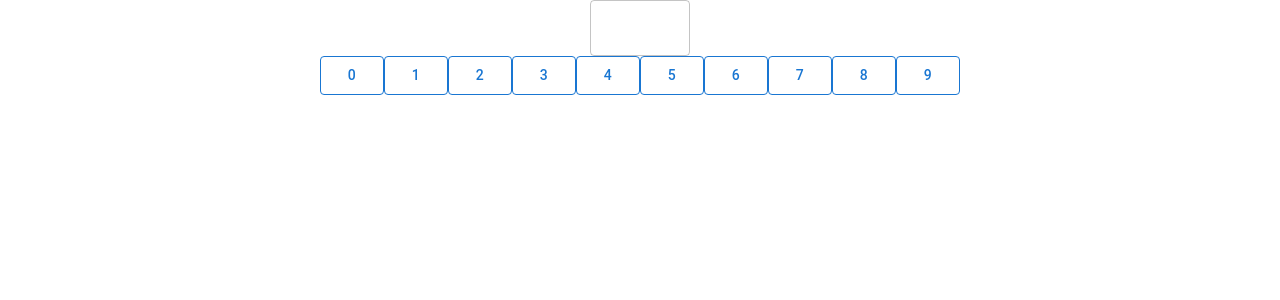
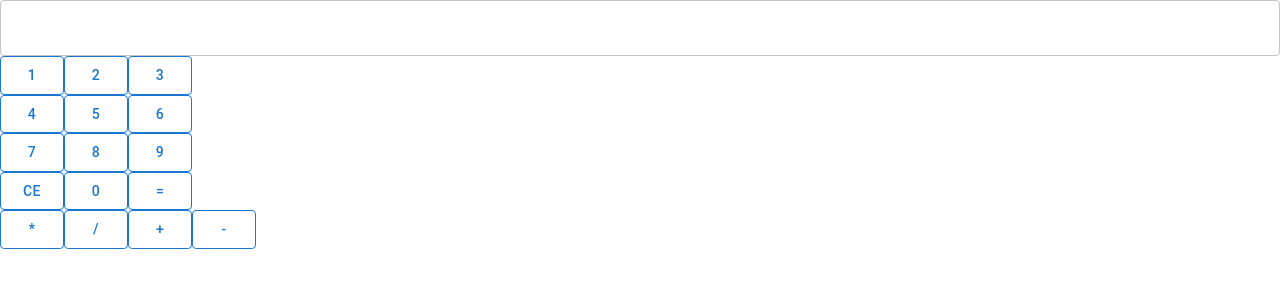
Before and after one commit to Shozis/react, a React (Create React App) app: page /calculator in a window 1280 px wide. Shown: the top 300 px of the page. Built offline with nearby package versions, Linux system fonts and the light colour scheme.

Commit message:
almost done

```diff
--- a/src/components/BtnCalculate.tsx
+++ b/src/components/BtnCalculate.tsx
@@ -2,49 +2,25 @@ import { Box, Button, TextField } from "@mui/material";
 
 
 interface BtnCalculateProps {
-    back: (value: number) => void
+    back: (value: string) => void
+    value: string;
 }
 
 
 
 const BtnCalculate = (props: BtnCalculateProps) => {
-    const name = (value: number) => {
-        props.back(value);
-    }
-    const arr = [];
-
-    for (let i = 0; i <= 9; i++) {
-        arr[i] = i
+    const nameBtn = () => {
+        props.back(props.value);
     }
 
+    return <Button sx={{
+        width: 10,
+        border: 1
+    }}
+        onClick={nameBtn} >
+            {props.value}
+        </Button>
 
-    return <Box
-        sx={{
-            margin: '0 auto',
-            width: 100,
-        }}
-    >
-        <TextField sx={{
-            width: 100,
-        }}></TextField>
-        <Box sx={{
-
-            display: 'flex',
-            justifyContent: 'center'
-        }}>
-            {arr.map((arr, key) => (
-                <Button sx={{
-                    border: 1
-                }}
-                    onClick={() => name(key)}
-                    key={key}
-                >
-                    {arr}
-                </Button>
-            ))}
-        </Box>
-    </Box>
 }
 
-
 export default BtnCalculate;
--- a/src/pages/Calculator.tsx
+++ b/src/pages/Calculator.tsx
@@ -1,7 +1,6 @@
-
 import React from "react";
 import BtnCalculate from "../components/BtnCalculate";
-import { Box } from "@mui/material";
+import { Box, TextField } from "@mui/material";
 
 
 
@@ -9,16 +8,118 @@ const Calculator = () => {
 
     const [counter, setCounter] = React.useState(" ");
 
-    const logic = (value: number) => {
+    const logic = (value: string) => {
         setCounter(counter + value.toString())
     }
 
-    return <Box>
-        <BtnCalculate
-            back={logic}
-        />
-        {counter}
+    const ce = () => {
+        setCounter("");
+    }
+
+    const result = () => {
+        const nums = counter.split(" ")
+        console.log(nums);
+        for (let i = 0; i < nums.length; i++) {
+            if(nums[i] % 2 === 0) {
+
+            }
+        }
+    }
+
+
+
+
+    return <Box sx={{
+
+    }}>
+        <TextField sx={{
+            display: 'flex',
+            justifyContent: 'center'
+        }} value={counter}></TextField>
+        <Box sx={{
+            display: 'flex',
+            justifyContent: 'center',
+            flexDirection: 'column',
+            width: 200
+        }}>
+            <Box sx={{
+            }}>
+                <BtnCalculate
+                    value="1"
+                    back={logic}
+                />
+                <BtnCalculate
+                    value="2"
+                    back={logic}
+                />
+                <BtnCalculate
+                    value="3"
+                    back={logic}
+                />
+            </Box>
+            <Box>
+                <BtnCalculate
+                    value="4"
+                    back={logic}
+                />
+                <BtnCalculate
+                    value="5"
+                    back={logic}
+                />
+                <BtnCalculate
+                    value="6"
+                    back={logic}
+                />
+            </Box>
+            <Box>
+                <BtnCalculate
+                    value="7"
+                    back={logic}
+                />
+                <BtnCalculate
+                    value="8"
+                    back={logic}
+                />
+                <BtnCalculate
+                    value="9"
+                    back={logic}
+                />
+            </Box>
+            <Box>
+                <BtnCalculate
+                    value="ce"
+                    back={ce}
+                />
+                <BtnCalculate
+                    value="0"
+                    back={logic}
+                />
+                <BtnCalculate
+                    value="="
+                    back={result}
+                />
+            </Box>
+        </Box>
+        <Box>
+            <BtnCalculate
+                value=" * "
+                back={logic}
+            />
+            <BtnCalculate
+                value=" / "
+                back={logic}
+            />
+            <BtnCalculate
+                value=" + "
+                back={logic}
+            />
+            <BtnCalculate
+                value=" - "
+                back={logic}
+            />
+        </Box>
     </Box>
 }
 
+
 export default Calculator;
```
Also changed, not shown: 1 other file (tests, documents, lock files or other folders).
